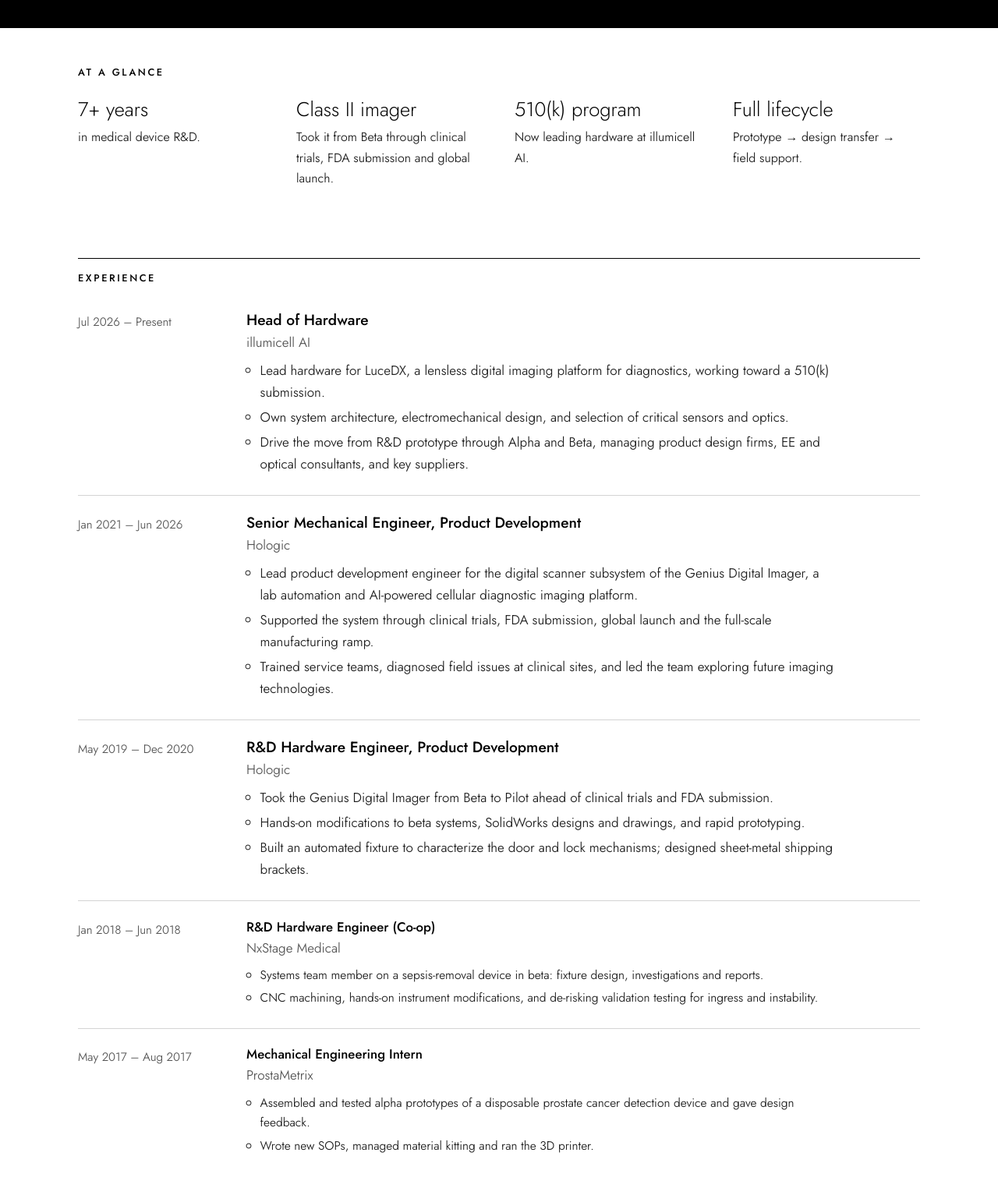
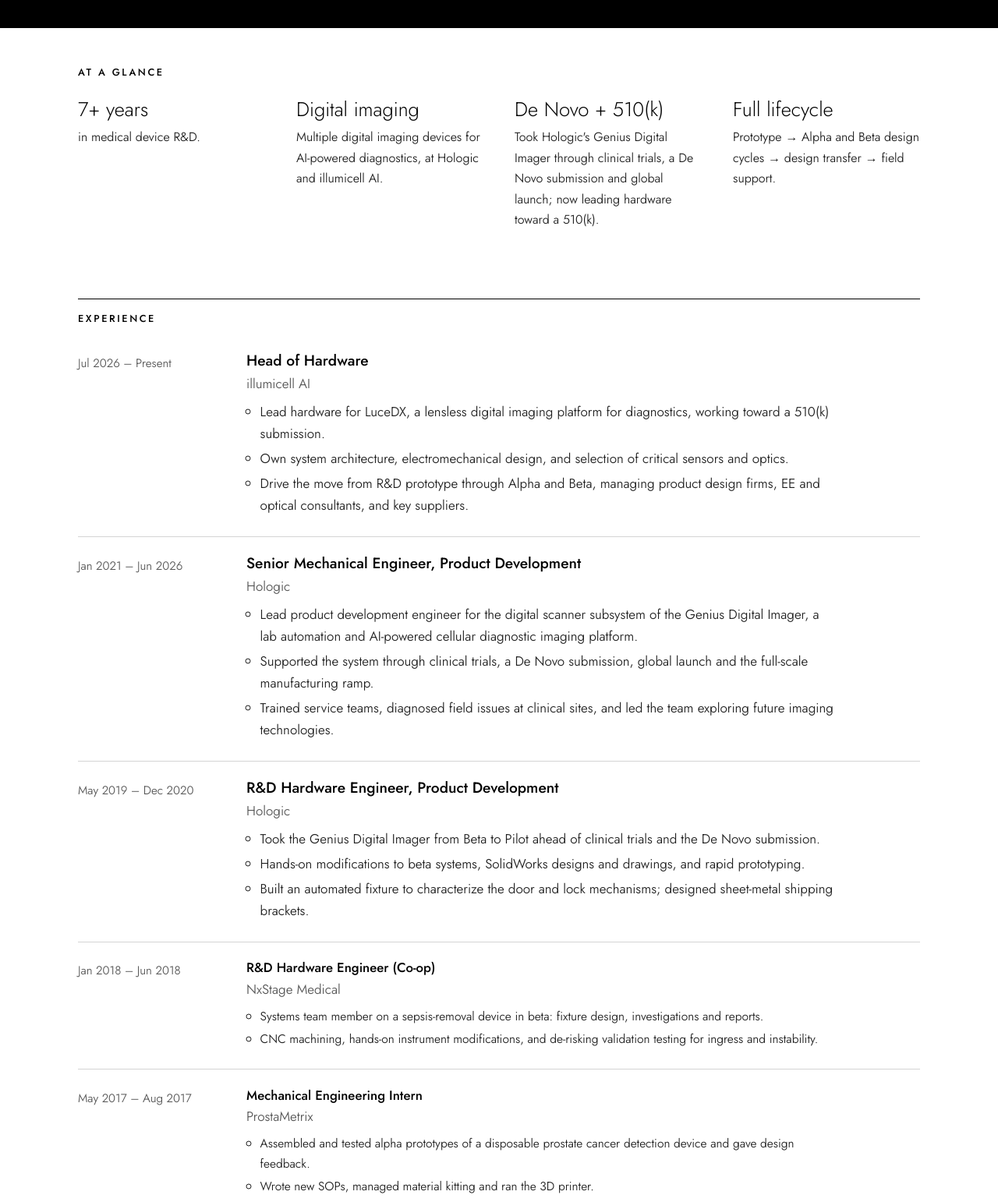
Before and after one commit to Andrew-Ward-EngineeringPortfolio/Andrew-Ward-EngineeringPortfolio.github.io, a plain HTML site: page index.html in a window 1280 px wide. Shown: the part 460-2002 px from the top of the page at 78% size. Drawn offline with nearby package versions, Linux system fonts and the light colour scheme.

Commit message:
Glance: De Novo + 510(k), digital imaging, lifecycle; reorder personal projects

```diff
--- a/index.html
+++ b/index.html
@@ -52,7 +52,7 @@
   <section class="glance" aria-labelledby="glance-h">
     <div class="wrap">
       <h2 class="label" id="glance-h">At a glance</h2>
-      <ul class="glance-list"><li><strong>7+ years</strong> <span>in medical device R&amp;D.</span></li><li><strong>Class II imager</strong> <span>Took it from Beta through clinical trials, FDA submission and global launch.</span></li><li><strong>510(k) program</strong> <span>Now leading hardware at illumicell AI.</span></li><li><strong>Full lifecycle</strong> <span>Prototype → design transfer → field support.</span></li></ul>
+      <ul class="glance-list"><li><strong>7+ years</strong> <span>in medical device R&amp;D.</span></li><li><strong>Digital imaging</strong> <span>Multiple digital imaging devices for AI-powered diagnostics, at Hologic and illumicell AI.</span></li><li><strong>De Novo + 510(k)</strong> <span>Took Hologic&#x27;s Genius Digital Imager through clinical trials, a De Novo submission and global launch; now leading hardware toward a 510(k).</span></li><li><strong>Full lifecycle</strong> <span>Prototype → Alpha and Beta design cycles → design transfer → field support.</span></li></ul>
     </div>
   </section>
 
@@ -73,7 +73,7 @@
           <div class="job-body">
             <h3>Senior Mechanical Engineer, Product Development</h3>
             <p class="job-co">Hologic</p>
-            <ul><li>Lead product development engineer for the digital scanner subsystem of the Genius Digital Imager, a lab automation and AI-powered cellular diagnostic imaging platform.</li><li>Supported the system through clinical trials, FDA submission, global launch and the full-scale manufacturing ramp.</li><li>Trained service teams, diagnosed field issues at clinical sites, and led the team exploring future imaging technologies.</li></ul>
+            <ul><li>Lead product development engineer for the digital scanner subsystem of the Genius Digital Imager, a lab automation and AI-powered cellular diagnostic imaging platform.</li><li>Supported the system through clinical trials, a De Novo submission, global launch and the full-scale manufacturing ramp.</li><li>Trained service teams, diagnosed field issues at clinical sites, and led the team exploring future imaging technologies.</li></ul>
           </div>
         </li>
         <li class="job">
@@ -81,7 +81,7 @@
           <div class="job-body">
             <h3>R&amp;D Hardware Engineer, Product Development</h3>
             <p class="job-co">Hologic</p>
-            <ul><li>Took the Genius Digital Imager from Beta to Pilot ahead of clinical trials and FDA submission.</li><li>Hands-on modifications to beta systems, SolidWorks designs and drawings, and rapid prototyping.</li><li>Built an automated fixture to characterize the door and lock mechanisms; designed sheet-metal shipping brackets.</li></ul>
+            <ul><li>Took the Genius Digital Imager from Beta to Pilot ahead of clinical trials and the De Novo submission.</li><li>Hands-on modifications to beta systems, SolidWorks designs and drawings, and rapid prototyping.</li><li>Built an automated fixture to characterize the door and lock mechanisms; designed sheet-metal shipping brackets.</li></ul>
           </div>
         </li>
         <li class="job job-compact">
@@ -122,7 +122,7 @@
           <p class="card-meta">Hologic · 2019 – 2026</p>
           <p class="card-summary">Digital scanner subsystem lead on an on-market Class II diagnostic imaging platform.</p>
 
-          <details><summary>Details</summary><div class="case"><div class="case-row"><h4 class="label">Context</h4><p>A lab automation and AI-powered cellular diagnostic imaging platform, now on the market.</p></div><div class="case-row"><h4 class="label">Role</h4><p>Lead product development engineer for the digital scanner subsystem.</p></div><div class="case-row"><h4 class="label">What I did</h4><ul><li>Took the system from Beta to Pilot ahead of clinical trials and FDA submission.</li><li>Led cross-functional teams resolving complex electromechanical and optomechanical problems.</li><li>Trained service teams and traveled to clinical sites to diagnose field issues.</li><li>Supported on-market and future development work.</li></ul></div><div class="case-row"><h4 class="label">Outcome</h4><p>Supported the system through clinical trials, FDA submission, global launch and the full-scale manufacturing ramp.</p></div><p class="case-links"><a href="https://www.youtube.com/watch?v=j6l7DyKSYFI" target="_blank" rel="noopener">Hologic product video (YouTube)<span class="sr-only"> (opens in a new tab)</span></a></p></div></details>
+          <details><summary>Details</summary><div class="case"><div class="case-row"><h4 class="label">Context</h4><p>A lab automation and AI-powered cellular diagnostic imaging platform, now on the market.</p></div><div class="case-row"><h4 class="label">Role</h4><p>Lead product development engineer for the digital scanner subsystem.</p></div><div class="case-row"><h4 class="label">What I did</h4><ul><li>Took the system from Beta to Pilot ahead of clinical trials and the De Novo submission.</li><li>Led cross-functional teams resolving complex electromechanical and optomechanical problems.</li><li>Trained service teams and traveled to clinical sites to diagnose field issues.</li><li>Supported on-market and future development work.</li></ul></div><div class="case-row"><h4 class="label">Outcome</h4><p>Supported the system through clinical trials, a De Novo submission, global launch and the full-scale manufacturing ramp.</p></div><p class="case-links"><a href="https://www.youtube.com/watch?v=j6l7DyKSYFI" target="_blank" rel="noopener">Hologic product video (YouTube)<span class="sr-only"> (opens in a new tab)</span></a></p></div></details>
         </article>
         <article class="card">
           <figure class="card-media fit-contain"><img src="assets/img/scanner-patent-fig19.webp" alt="Patent drawing of the original Hologic digital scanner subassembly (US20210233647A1, Fig. 19)" loading="lazy" decoding="async"></figure>
@@ -152,20 +152,20 @@
           <details><summary>Details</summary><div class="case"><div class="case-row"><h5 class="label">Context</h5><p>There was no cost-efficient flight simulator setup that replicates a real Cessna 152.</p></div><div class="case-row"><h5 class="label">What I did</h5><ul><li>Wired buttons plus standard and linear potentiometers and soldered everything to the Arduinos.</li><li>3D-printed every housing to tune the fit and flow of the buttons.</li><li>Used Arduino libraries to map inputs to Windows keystrokes, then assigned them in the simulator.</li></ul></div><div class="case-row"><h5 class="label">Outcome</h5><p>A working simulator used to fly a Cessna 152 in Microsoft Flight Simulator.</p></div><div class="gallery"><a href="assets/img/flight-sim-panel.webp" target="_blank" rel="noopener"><img src="assets/img/flight-sim-panel.webp" alt="Inside of the switch panel showing wiring to the Arduinos" loading="lazy" decoding="async"><span class="sr-only"> (opens in a new tab)</span></a></div></div></details>
         </article>
         <article class="card card-sm">
+          <figure class="card-media fit-cover"><img src="assets/img/steering-rack.webp" alt="Underside of a car with the power steering rack exposed" loading="lazy" decoding="async"></figure>
+          <h4 class="card-title">Power Steering Rack Replacement</h4>
+          <p class="card-meta">Personal</p>
+          <p class="card-summary">Diagnosed a car stuck in limp mode, repaired the wiring and replaced the rack on a budget.</p>
+
+          <details><summary>Details</summary><div class="case"><div class="case-row"><h5 class="label">Context</h5><p>The car was in limp mode with many reported errors.</p></div><div class="case-row"><h5 class="label">What I did</h5><ul><li>Found the root cause with diagnostic tools.</li><li>Repaired the damaged wiring instead of replacing the entire loom.</li><li>Replaced the rack with a junkyard equivalent to stay on budget.</li></ul></div><div class="case-row"><h5 class="label">Outcome</h5><p>The car passed inspection.</p></div><div class="gallery"><a href="assets/img/dashboard.webp" target="_blank" rel="noopener"><img src="assets/img/dashboard.webp" alt="Dashboard with multiple warning lights lit" loading="lazy" decoding="async"><span class="sr-only"> (opens in a new tab)</span></a></div></div></details>
+        </article>
+        <article class="card card-sm">
           <figure class="card-media fit-cover"><img src="assets/img/tensile-tester.webp" alt="Bench-top uniaxial tensile tester with force gauge, clamps and Arduino" loading="lazy" decoding="async"></figure>
           <h4 class="card-title">Tissue Tensile Tester</h4>
           <p class="card-meta">Senior capstone · Draper</p>
           <p class="card-summary">A custom uniaxial tensile tester to measure the mechanical properties of cardiac valve annuli.</p>
 
           <details><summary>Details</summary><div class="case"><div class="case-row"><h5 class="label">Context</h5><p>Current valve replacements are not suited to children, so the mechanical properties of cardiac valve annuli need to be understood.</p></div><div class="case-row"><h5 class="label">What we did</h5><ul><li>Designed a custom uniaxial tensile testing system and built it from household components due to COVID-19 restrictions.</li><li>Collected deformation and strain data with MATLAB.</li></ul></div><div class="case-row"><h5 class="label">Outcome</h5><ul><li>Met the customer&#x27;s (Draper) needs on time and within budget.</li><li>Created a future-user package so the device can keep collecting data on soft tissue.</li></ul></div><div class="gallery"><a href="assets/img/tensile-tester-annotated.webp" target="_blank" rel="noopener"><img src="assets/img/tensile-tester-annotated.webp" alt="Annotated tensile tester: force gauge, Arduino, breadboard, motor, clamps and positioning table" loading="lazy" decoding="async"><span class="sr-only"> (opens in a new tab)</span></a><a href="assets/img/tensile-tester-cad.webp" target="_blank" rel="noopener"><img src="assets/img/tensile-tester-cad.webp" alt="CAD rendering of the tensile tester" loading="lazy" decoding="async"><span class="sr-only"> (opens in a new tab)</span></a></div></div></details>
-        </article>
-        <article class="card card-sm">
-          <figure class="card-media fit-cover"><img src="assets/img/steering-rack.webp" alt="Underside of a car with the power steering rack exposed" loading="lazy" decoding="async"></figure>
-          <h4 class="card-title">Power Steering Rack Replacement</h4>
-          <p class="card-meta">Personal</p>
-          <p class="card-summary">Diagnosed a car stuck in limp mode, repaired the wiring and replaced the rack on a budget.</p>
-
-          <details><summary>Details</summary><div class="case"><div class="case-row"><h5 class="label">Context</h5><p>The car was in limp mode with many reported errors.</p></div><div class="case-row"><h5 class="label">What I did</h5><ul><li>Found the root cause with diagnostic tools.</li><li>Repaired the damaged wiring instead of replacing the entire loom.</li><li>Replaced the rack with a junkyard equivalent to stay on budget.</li></ul></div><div class="case-row"><h5 class="label">Outcome</h5><p>The car passed inspection.</p></div><div class="gallery"><a href="assets/img/dashboard.webp" target="_blank" rel="noopener"><img src="assets/img/dashboard.webp" alt="Dashboard with multiple warning lights lit" loading="lazy" decoding="async"><span class="sr-only"> (opens in a new tab)</span></a></div></div></details>
         </article>
       </div>
     </div>
@@ -174,7 +174,7 @@
   <section class="block" id="skills" aria-labelledby="skills-h">
     <div class="wrap">
       <h2 class="label" id="skills-h">Skills</h2>
-      <dl class="skills"><div><dt>Mechanical / CAD</dt><dd>SolidWorks modeling and assemblies, engineering drawings, sheet-metal design, tolerance stack-ups, DFM / DFA / DFS, fixture and tooling design, rapid prototyping, CNC machining</dd></div><div><dt>Electromechanical</dt><dd>Linear stages, DC motors, belts and pulleys, electric grippers, sensor integration, PLC automation, pneumatics, cable integration, soldering</dd></div><div><dt>Optics / Imaging</dt><dd>Digital imaging systems, optomechanics, lensless imaging, sensor and optics selection</dd></div><div><dt>Regulatory / Quality</dt><dd>Verification and validation, test procedures, IEC 60601 EMC and environmental testing, ship testing, design transfer, clinical trial and FDA submission support, 510(k) programs</dd></div><div><dt>Leadership / PM</dt><dd>Cross-functional core teams, supplier and partner management, project management, service team training, field issue diagnosis, manufacturing ramp support</dd></div><div><dt>Tools</dt><dd>SolidWorks, Jira, MATLAB, Arduino, 3D printing, CNC</dd></div></dl>
+      <dl class="skills"><div><dt>Mechanical / CAD</dt><dd>SolidWorks modeling and assemblies, engineering drawings, sheet-metal design, tolerance stack-ups, DFM / DFA / DFS, fixture and tooling design, rapid prototyping, CNC machining</dd></div><div><dt>Electromechanical</dt><dd>Linear stages, DC motors, belts and pulleys, electric grippers, sensor integration, PLC automation, pneumatics, cable integration, soldering</dd></div><div><dt>Optics / Imaging</dt><dd>Digital imaging systems, optomechanics, lensless imaging, sensor and optics selection</dd></div><div><dt>Regulatory / Quality</dt><dd>Verification and validation, test procedures, IEC 60601 EMC and environmental testing, ship testing, design transfer, clinical trial support, De Novo and 510(k) submissions</dd></div><div><dt>Leadership / PM</dt><dd>Cross-functional core teams, supplier and partner management, project management, service team training, field issue diagnosis, manufacturing ramp support</dd></div><div><dt>Tools</dt><dd>SolidWorks, Jira, MATLAB, Arduino, 3D printing, CNC</dd></div></dl>
     </div>
   </section>
 
```
